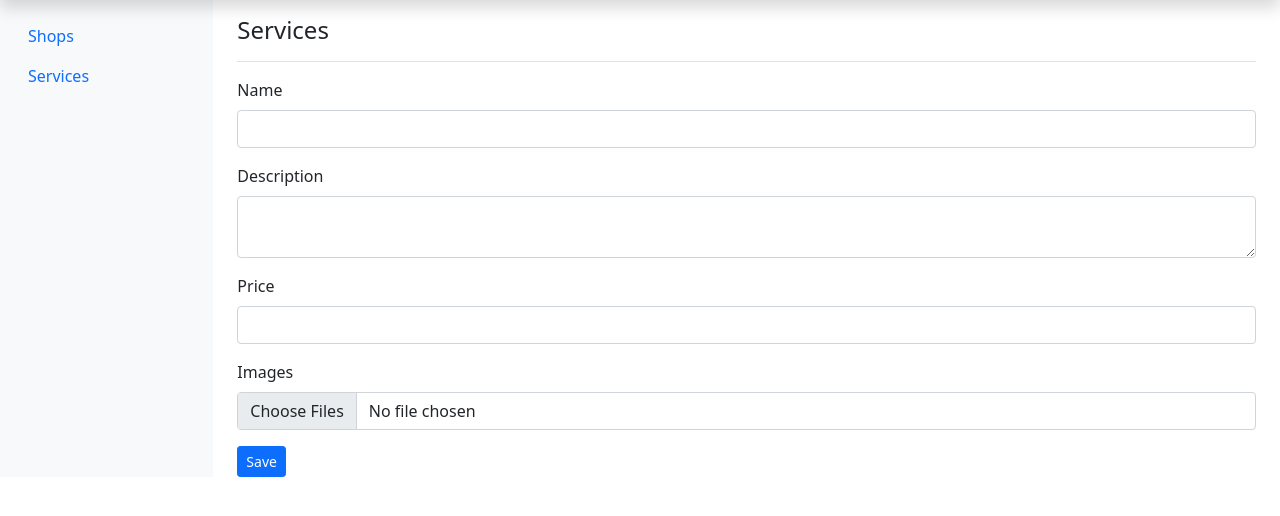
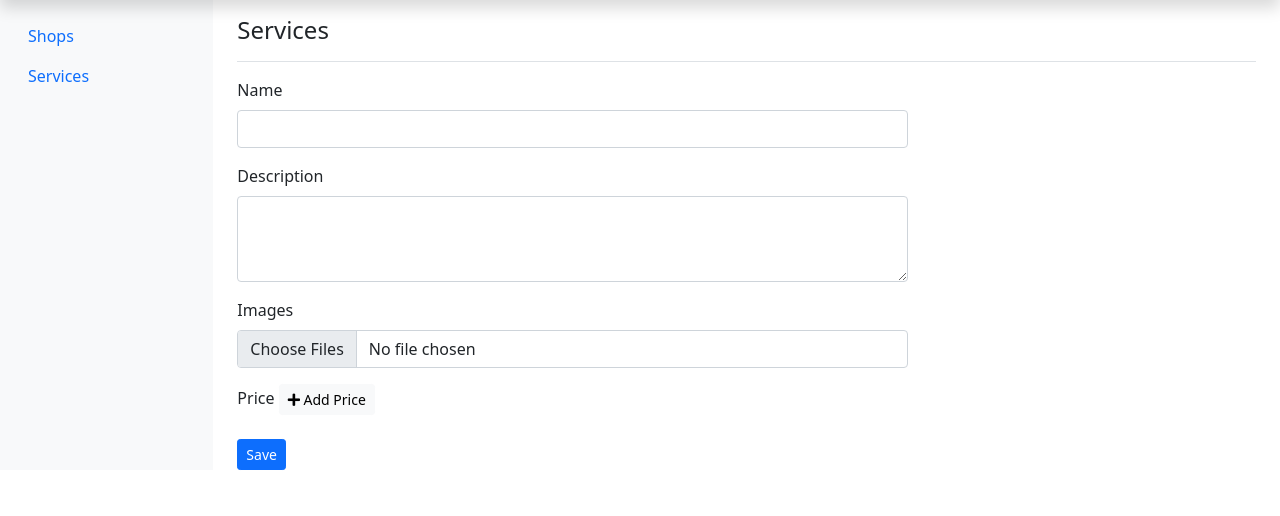
Before and after one commit to mohanadkaleia/gears, a Flask app: page /admin/services/adding in a window 1280 px wide. Shown: the part 40-556 px from the top of the page. Run offline with Flask 2, Linux system fonts and the light colour scheme; some libraries are stand-ins or nearby versions.

Commit message:
Admin tool insert/update services

```diff
--- a/app/templates/admin/base.html
+++ b/app/templates/admin/base.html
@@ -53,6 +53,9 @@
     </main>
   </div>
 </div>
+{% block js %}
+
+{% endblock %}
 <script src="https://cdn.jsdelivr.net/npm/bootstrap@5.0.2/dist/js/bootstrap.bundle.min.js" integrity="sha384-MrcW6ZMFYlzcLA8Nl+NtUVF0sA7MsXsP1UyJoMp4YLEuNSfAP+JcXn/tWtIaxVXM" crossorigin="anonymous"></script>
 <script src="{{ url_for('static', filename='admin/js/dashboard.js') }}"></script>
 </body>
--- a/app/templates/admin/services/service_add.html
+++ /dev/null
@@ -1,77 +0,0 @@
-{% extends 'admin/base.html' %}
-{% set page_title='Services' %}
-
-{% block action_buttons %}
-
-{% endblock %}
-
-{% block content %}
-  <form method="POST" enctype="multipart/form-data">
-    {{ form.csrf_token }}
-    <div class="mb-3">
-      <label class="form-label">
-        Name
-      </label>
-      {% if form.name.errors %}
-        {{ form.name(class="form-control is-invalid") }}
-        <div class="invalid-feedback">
-        {% for error in form.name.errors %}
-          {{ error }}
-        {% endfor %}
-        </div>
-        {% else %}
-        {{ form.name(class="form-control") }}
-      {% endif %}
-    </div>
-
-    <div class="mb-3">
-      <label class="form-label">
-        Description
-      </label>
-      {% if form.description.errors %}
-        {{ form.description(class="form-control is-invalid") }}
-        <div class="invalid-feedback">
-        {% for error in form.description.errors %}
-          {{ error }}
-        {% endfor %}
-        </div>
-        {% else %}
-        {{ form.description(class="form-control") }}
-      {% endif %}
-    </div>
-
-  <div class="mb-3">
-      <label class="form-label">
-        Price
-      </label>
-      {% if form.price.errors %}
-        {{ form.price(class="form-control is-invalid") }}
-        <div class="invalid-feedback">
-        {% for error in form.price.errors %}
-          {{ error }}
-        {% endfor %}
-        </div>
-        {% else %}
-        {{ form.price(class="form-control") }}
-      {% endif %}
-    </div>
-
-    <div class="mb-3">
-      <label class="form-label">
-        Images
-      </label>
-      {% if form.images.errors %}
-        {{ form.images(class="form-control is-invalid") }}
-        <div class="invalid-feedback">
-        {% for error in form.images.errors %}
-          {{ error }}
-        {% endfor %}
-        </div>
-        {% else %}
-        {{ form.images(class="form-control") }}
-      {% endif %}
-    </div>
-
-    <button class="btn btn-primary btn-sm" type="submit">Save</button>
-</form>
-{% endblock %}
--- /dev/null
+++ b/app/templates/admin/services/service_upsert.html
@@ -0,0 +1,129 @@
+{% extends 'admin/base.html' %}
+{% set page_title='Services' %}
+
+{% block action_buttons %}
+
+{% endblock %}
+
+{% block content %}
+  <div class="row">
+    <div class="col-8">
+      <form id="serviceForm" method="POST" enctype="multipart/form-data">
+        <div class="mb-3">
+          <label class="form-label">Name</label>
+          <input id="name" type="text" class="form-control" name="name" value="{{ service["name"] if service else '' }}">
+        </div>
+
+        <div class="mb-3">
+          <label class="form-label">Description</label>
+          <textarea id="description" name="description" class="form-control" rows="3">{{ service["description"] if service else '' }}</textarea>
+        </div>
+
+        <div class="mb-3">
+          <label class="form-label">Images</label>
+          <input name="images" multiple="multiple" class="form-control" type="file" id="images">
+        </div>
+
+        <div class="mb-3" id="priceRows">
+          <label class="form-label">
+            Price <button id="addPriceRow" type="button" class="btn btn-sm btn-light"><i class="fas fa-plus"></i>{{ ' ' }}Add Price</button>
+          </label>
+
+          {% if service  %}
+            {% for price in service["price"] %}
+              <div class="input-group mb-1">
+                <input value="{{ price[0] }}" class="price-row form-control" type="text"/>
+                <span class="input-group-text" id="addon-wrapping"><i class="fas fa-dollar-sign"></i></span>
+                <input value="{{ price[1] }}" class="price-row form-control" type="text"/>
+                <button type="button" class="price-del-row btn btn-danger"><i class="fas fa-trash"></i></button>
+              </div>
+            {% endfor %}
+          {% endif %}
+        </div>
+
+        <button class="btn btn-primary btn-sm" type="submit">Save</button>
+      </form>
+    </div>
+    <div class="col">
+      {% if service %}
+        {% for image in service.images %}
+          <img src="{{ image }}" class="img-thumbnail" />
+        {% endfor %}
+      {% endif %}
+    </div>
+  </div>
+{% endblock %}
+
+{% block js %}
+  <script>
+    const addService = (payload) => {
+      $.ajax({
+          url: `/admin/services/adding`,
+          type: "POST",
+          data: payload,
+          contentType: false,
+          processData: false
+        }).done((resp) => {
+          window.location.href = "/admin/services"
+        })
+    };
+
+    const editService = (serviceId, payload) => {
+      $.ajax({
+          url: `/admin/services/${serviceId}/editing`,
+          type: "POST",
+          data: payload,
+          contentType: false,
+          processData: false
+        }).done((resp) => {
+          window.location.href = "/admin/services"
+        })
+    };
+
+    $(document).ready(() => {
+      $("#serviceForm").submit((e) => {
+        e.preventDefault();
+        let mode = `{{ mode }}`;  // This from views, to determine what mode of the form. Adding or Editingß
+
+        // Collect data from the form
+        let payload = new FormData();
+        payload.append("name", $("#name").val());
+        payload.append("description", $("#description").val());
+        for (let i=0; i < $(".price-row").length; i+=2) {
+          payload.append("price", [
+            $($(".price-row")[i]).val(),
+            $($(".price-row")[i+1]).val()
+          ]);
+        }
+        $.each($("#images")[0].files, (i, file) => {
+          payload.append("images", file);
+        });
+
+        // Depends on the mode from the views. it will code add or edit
+        if (mode === 'add') {
+          addService(payload);
+        }
+        else {
+          let serviceId = `{{ service["id"] if service else '' }}`;
+          editService(serviceId, payload);
+        }
+      });
+
+      // Adding new row to price
+      $('#addPriceRow').click(() => {
+        $("#priceRows").append(`
+          <div class="input-group mb-1">
+            <input class="price-row form-control" type="text"/>
+            <span class="input-group-text" id="addon-wrapping"><i class="fas fa-dollar-sign"></i></span>
+            <input class="price-row form-control" type="text"/>
+            <button type="button" class="price-del-row btn btn-danger"><i class="fas fa-trash"></i></button>
+          </div>
+        `);
+      });
+      // Deleting a price row
+      $('.price-del-row').click((e) => {
+        $(e.currentTarget).parent().remove();
+      });
+    });
+  </script>
+{% endblock %}
--- a/app/templates/index.html
+++ b/app/templates/index.html
@@ -17,7 +17,7 @@
 {% block content %}
 
 <div class="row">
-    {% for service in services %}
+    {% for service in content['services'] %}
     <div class="col-md-4 col-sm-12 col-12">
       <div class="card mb-4 shadow bg-white rounded">
         <img src="{{ service["images"][0] }}" class="card-img-top" alt="{{ service['name'] }}" height="225" width="100%">
@@ -51,7 +51,7 @@
 </div>
 
 <div class="row">
-    {% for vehicle in vehicles[:6] %}
+    {% for vehicle in content['vehicles'][:6] %}
     <div class="col-md-4 col-sm-12 col-12">
       <div class="card mb-4 shadow bg-white rounded">
         <img src="{{ vehicle.cover }}" class="card-img-top" alt="{{ vehicle.slug }}" height="225" width="100%">
--- a/app/views.py
+++ b/app/views.py
@@ -1,6 +1,6 @@
 from flask import render_template, request, redirect, url_for, abort, jsonify
 
-from app import forms, util
+from app import util
 from app.config import get_config
 from app import app
 import app.models.promos as promos_model
@@ -114,22 +114,23 @@ def services_management():
 
 @app.route("/admin/services/adding", methods=["GET", "POST"])
 def services_adding():
-    form = forms.FormNewServices()
+    if request.method == "POST":
+        images = None
+        if request.files.getlist("images"):
+            images = util.upload_files(
+                request.files.getlist("images"), app.config["IMAGES_DIR_PATH"]
+            )
+            images = [f"/static/images/{filename}" for filename in images]
 
-    if form.validate_on_submit():
-        # When the form is valid take it data and save to database
-        # Upload images to disk and get files name if any
-        images = util.upload_files(form.images.data, app.config["IMAGES_DIR_PATH"])
+        price = [price.split(",") for price in request.form.getlist("price")]
         services_model.insert(
-            shop_id="FAKE SHOP ID",
-            name=form.name.data,
-            price=form.price.data,
-            description=form.description.data,
+            name=request.form["name"],
+            price=price,
+            description=request.form["description"],
             images=images,
         )
-        return redirect(url_for("services_management"))
-
-    return render_template("admin/services/service_add.html", form=form)
+        return jsonify(data="OK")
+    return render_template("admin/services/service_upsert.html", mode="add")
 
 
 @app.route("/admin/services/<id>/editing", methods=["GET", "POST"])
@@ -158,4 +159,6 @@ def services_editing(id: str):
         )
         return jsonify(data="OK")
     else:
-        return render_template("admin/services/service_edit.html", service=service)
+        return render_template(
+            "admin/services/service_upsert.html", service=service, mode="edit"
+        )
```
Also changed, not shown: app/templates/admin/services/service_edit.html (deleted, +0 -98 lines).
